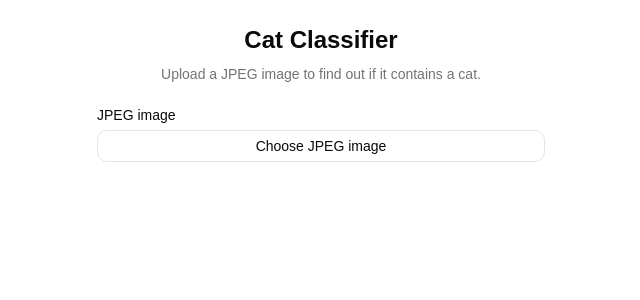
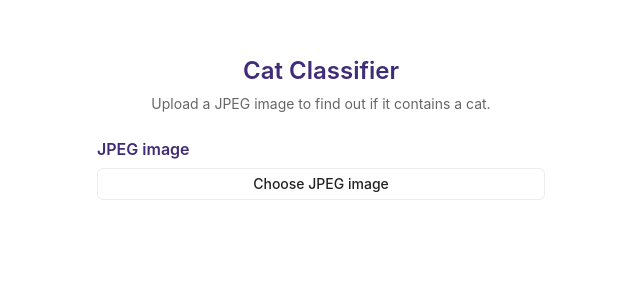
Before and after one commit to barbimt/qureight-cat-classifier, a React (Vite) app: page / in a window 1280 px wide. Shown: the top 300 px of the page, without its empty margins (319-959 px from the left). Built offline with nearby package versions, Linux system fonts and the light colour scheme.

Commit message:
style: apply Qureight brand theme and Inter typography
Align colors, fonts, and base heading styles with Qureight branding.
Restore pointer cursors for buttons per shadcn guidance.

```diff
--- a/package.json
+++ b/package.json
@@ -18,7 +18,7 @@
     "prepare": "husky"
   },
   "dependencies": {
-    "@fontsource-variable/geist": "^5.3.0",
+    "@fontsource-variable/inter": "^5.3.0",
     "@tailwindcss/vite": "^4.3.3",
     "busboy": "^1.6.0",
     "class-variance-authority": "^0.7.1",
--- a/src/App.tsx
+++ b/src/App.tsx
@@ -2,7 +2,7 @@ import { CatClassifier } from '@/features/cat-classifier/CatClassifier';
 
 const App = () => {
   return (
-    <div className="flex min-h-svh justify-center">
+    <div className="flex min-h-svh justify-center bg-background px-4 py-8">
       <CatClassifier />
     </div>
   );
--- a/src/components/ui/label.tsx
+++ b/src/components/ui/label.tsx
@@ -12,7 +12,7 @@ function Label({
     <LabelPrimitive.Root
       data-slot="label"
       className={cn(
-        'flex items-center gap-2 text-sm leading-none font-medium select-none group-data-[disabled=true]:pointer-events-none group-data-[disabled=true]:opacity-50 peer-disabled:cursor-not-allowed peer-disabled:opacity-50',
+        'flex items-center gap-2 text-base leading-snug font-semibold text-primary select-none group-data-[disabled=true]:pointer-events-none group-data-[disabled=true]:opacity-50 peer-disabled:cursor-not-allowed peer-disabled:opacity-50',
         className,
       )}
       {...props}
--- a/src/index.css
+++ b/src/index.css
@@ -1,13 +1,13 @@
 @import 'tailwindcss';
 @import 'tw-animate-css';
 @import 'shadcn/tailwind.css';
-@import '@fontsource-variable/geist';
+@import '@fontsource-variable/inter';
 
 @custom-variant dark (&:is(.dark *));
 
 @theme inline {
   --font-heading: var(--font-sans);
-  --font-sans: 'Geist Variable', sans-serif;
+  --font-sans: 'Inter Variable', 'Inter', sans-serif;
   --color-sidebar-ring: var(--sidebar-ring);
   --color-sidebar-border: var(--sidebar-border);
   --color-sidebar-accent-foreground: var(--sidebar-accent-foreground);
@@ -49,38 +49,38 @@
 }
 
 :root {
-  --background: oklch(1 0 0);
-  --foreground: oklch(0.145 0 0);
-  --card: oklch(1 0 0);
-  --card-foreground: oklch(0.145 0 0);
-  --popover: oklch(1 0 0);
-  --popover-foreground: oklch(0.145 0 0);
-  --primary: oklch(0.205 0 0);
-  --primary-foreground: oklch(0.985 0 0);
-  --secondary: oklch(0.97 0 0);
-  --secondary-foreground: oklch(0.205 0 0);
-  --muted: oklch(0.97 0 0);
-  --muted-foreground: oklch(0.556 0 0);
-  --accent: oklch(0.97 0 0);
-  --accent-foreground: oklch(0.205 0 0);
-  --destructive: oklch(0.577 0.245 27.325);
-  --border: oklch(0.922 0 0);
-  --input: oklch(0.922 0 0);
-  --ring: oklch(0.708 0 0);
-  --chart-1: oklch(0.87 0 0);
-  --chart-2: oklch(0.556 0 0);
-  --chart-3: oklch(0.439 0 0);
-  --chart-4: oklch(0.371 0 0);
-  --chart-5: oklch(0.269 0 0);
-  --radius: 0.625rem;
-  --sidebar: oklch(0.985 0 0);
-  --sidebar-foreground: oklch(0.145 0 0);
-  --sidebar-primary: oklch(0.205 0 0);
-  --sidebar-primary-foreground: oklch(0.985 0 0);
-  --sidebar-accent: oklch(0.97 0 0);
-  --sidebar-accent-foreground: oklch(0.205 0 0);
-  --sidebar-border: oklch(0.922 0 0);
-  --sidebar-ring: oklch(0.708 0 0);
+  --background: #ffffff;
+  --foreground: #222222;
+  --card: #ffffff;
+  --card-foreground: #222222;
+  --popover: #ffffff;
+  --popover-foreground: #222222;
+  --primary: #402c78;
+  --primary-foreground: #ffffff;
+  --secondary: #f2f2f2;
+  --secondary-foreground: #222222;
+  --muted: #f2f2f2;
+  --muted-foreground: #666666;
+  --accent: #f2f2f2;
+  --accent-foreground: #222222;
+  --destructive: #e60058;
+  --border: #ededed;
+  --input: #ededed;
+  --ring: #402c78;
+  --chart-1: #402c78;
+  --chart-2: #666666;
+  --chart-3: #222222;
+  --chart-4: #ededed;
+  --chart-5: #f2f2f2;
+  --radius: 0.375rem;
+  --sidebar: #ffffff;
+  --sidebar-foreground: #222222;
+  --sidebar-primary: #402c78;
+  --sidebar-primary-foreground: #ffffff;
+  --sidebar-accent: #f2f2f2;
+  --sidebar-accent-foreground: #222222;
+  --sidebar-border: #ededed;
+  --sidebar-ring: #402c78;
 }
 
 .dark {
@@ -121,10 +121,22 @@
   * {
     @apply border-border outline-ring/50;
   }
+  button:not(:disabled),
+  [role='button']:not(:disabled) {
+    cursor: pointer;
+  }
   body {
-    @apply bg-background text-foreground;
+    @apply bg-background text-base leading-relaxed text-foreground;
   }
   html {
     @apply font-sans;
   }
+  h1 {
+    @apply text-4xl leading-tight font-semibold text-primary;
+  }
+  h2,
+  h3,
+  h4 {
+    @apply font-semibold text-primary;
+  }
 }
```
Also changed, not shown: 1 other file (tests, documents, lock files or other folders).
